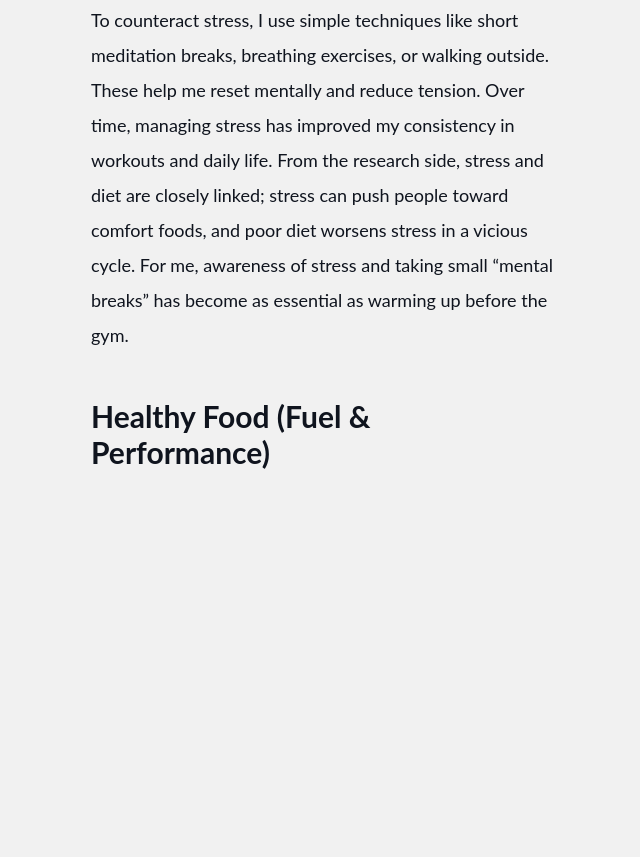
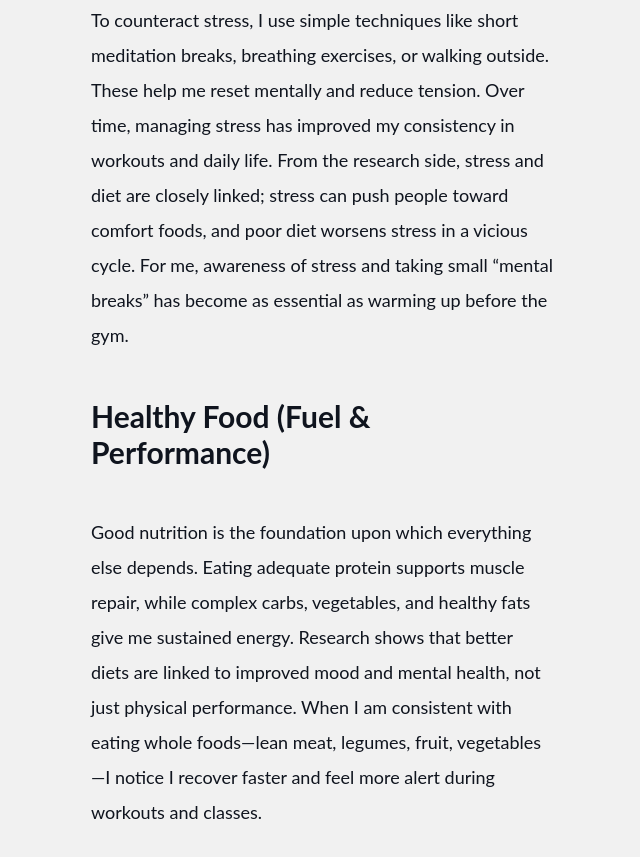
Before and after one commit to asamidinov173/cv, a plain HTML site: page sport.html in a window 1280 px wide. Shown: the part 3880-4737 px from the top of the page, without its empty margins (317-957 px from the left). Before the commit the page ends 4395 px from the top, so only its background shows below. Drawn offline with Linux system fonts and the light colour scheme.

Commit message:
Update sport.html with additional content

```diff
--- a/sport.html
+++ b/sport.html
@@ -80,7 +80,7 @@
         <p>To counteract stress, I use simple techniques like short meditation breaks, breathing exercises, or walking outside. These help me reset mentally and reduce tension. Over time, managing stress has improved my consistency in workouts and daily life. From the research side, stress and diet are closely linked; stress can push people toward comfort foods, and poor diet worsens stress in a vicious cycle. For me, awareness of stress and taking small “mental breaks” has become as essential as warming up before the gym.</p>
 
         <h2>Healthy Food (Fuel & Performance)</h2>
-        <p></p>
+        <p>Good nutrition is the foundation upon which everything else depends. Eating adequate protein supports muscle repair, while complex carbs, vegetables, and healthy fats give me sustained energy. Research shows that better diets are linked to improved mood and mental health, not just physical performance. When I am consistent with eating whole foods—lean meat, legumes, fruit, vegetables—I notice I recover faster and feel more alert during workouts and classes.</p>
         <p></p>
   </header>
 
```
